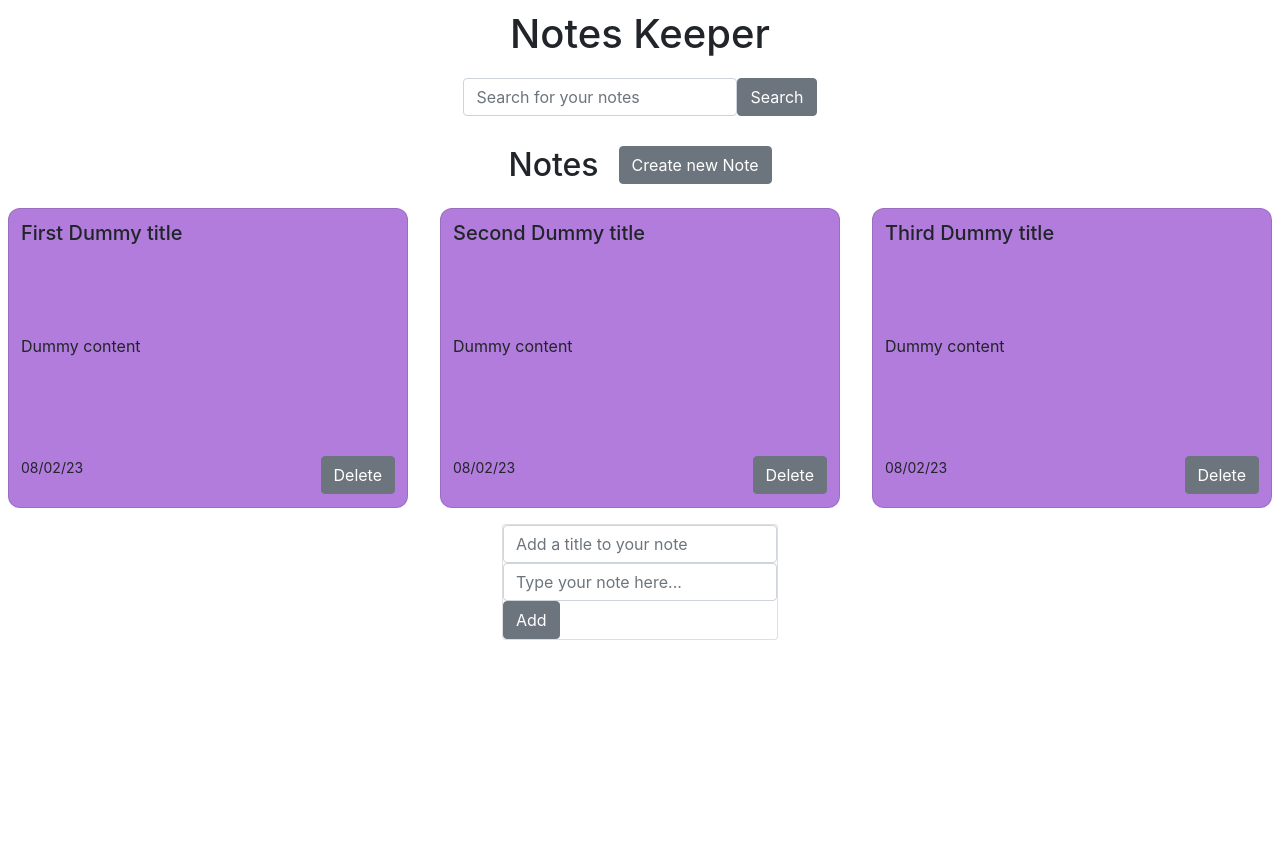
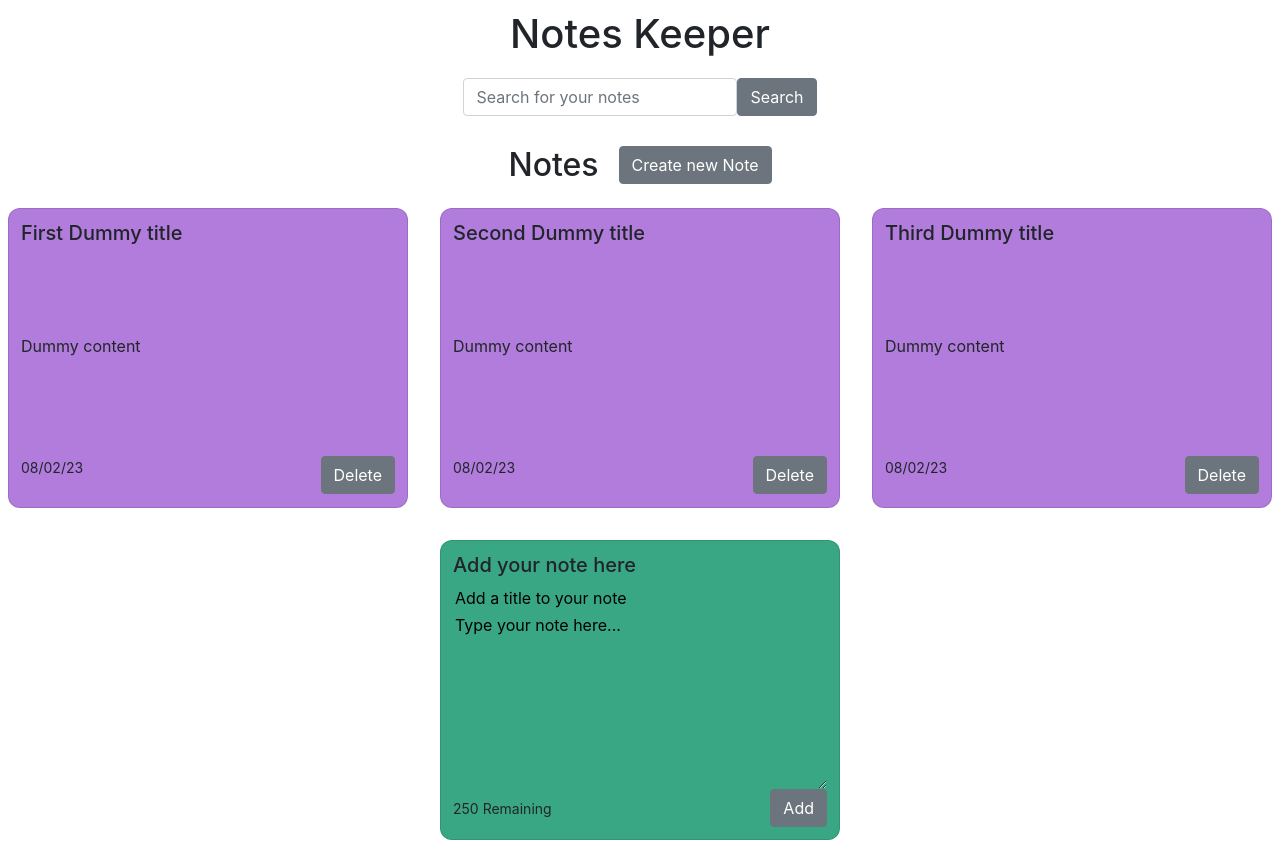
Before and after one commit to Jed-Al/NotesKeeper, a React (Create React App) app: page / in a window 1280 px wide. Before the commit the page ends 800 px from the top, so only its background shows below. Built offline with nearby package versions, Linux system fonts and the light colour scheme.

Commit message:
added character limit

```diff
--- a/src/screens/AddNote.css
+++ b/src/screens/AddNote.css
@@ -4,9 +4,30 @@
     width: 400px;
     height: 300px;
     border-radius: 12px;
-    background-color: aquamarine;
+    background-color: rgb(57, 167, 131);
 }
 
-/* .note-input{
+.note{
+    background-color: rgb(57, 167, 131);
+    color: black;
+    border : none;
+}
 
-} */
+.note:focus-visible{
+    outline : none;
+}
+.note-input{
+    /* width : 380px; */
+    height: 280px;
+}
+
+::placeholder{
+    color : black;
+}
+
+.note-footer{
+    display: flex;
+    flex-direction: row;
+    justify-content: space-between;
+    align-items: center;
+}
--- a/src/screens/AddNote.js
+++ b/src/screens/AddNote.js
@@ -1,28 +1,42 @@
-import { Button, Card, Input } from "reactstrap";
+import { Button, Card, CardTitle, input } from "reactstrap";
 import { useState } from 'react';
+import "./AddNote.css"
 
 export default function AddNote({ onSaveNote }) {
 
     const [noteTitle, setNoteTitle] = useState("");
     const [noteText, setNoteText] = useState("");
+    const characterLimit = 250;
+
+    const handleOnChange = (e) => {
+        if (characterLimit - e.target.value.length >= 0){
+           setNoteText(e.target.value);
+        }
+    }
 
 
     return (
         <Card className="add-note">
-            <Input
+            <CardTitle tag="h5">Add your note here</CardTitle>
+            <input
+            className="note"
                 placeholder="Add a title to your note"
                 onChange={e => setNoteTitle(e.target.value)}
                 value={noteTitle}>
-            </Input>
-            <Input
-                className="note-input"
+            </input>
+            <textarea
+                className="note note-input"
                 placeholder="Type your note here..."
-                onChange={e => setNoteText(e.target.value)}
+                onChange={handleOnChange}
                 value={noteText}>
-            </Input>
-            <div>
+            </textarea>
+            <div className="note-footer">
+                <small>{characterLimit - noteText.length} Remaining</small>
                 <Button onClick={() => {
-                    onSaveNote(noteTitle, noteText)
+                    {onSaveNote(noteTitle, noteText)}
+                    setNoteText("")
+                    setNoteTitle("")
+                    // handleBlankNotes()
                 }}>Add</Button>
             </div>
         </Card>
--- a/src/screens/HomePage.js
+++ b/src/screens/HomePage.js
@@ -36,6 +36,12 @@ export default function HomePage() {
         setNotes(newNotes);
     }
 
+    const deleteNote = (title) => {
+        const newNotes = notes.filter((note) => note.title !== title);
+        setNotes(newNotes);
+        console.log(notes);
+    }
+
     return (
         <div className="home-page">
             <h1 className="heading">Notes Keeper</h1>
@@ -53,11 +59,11 @@ export default function HomePage() {
             </div >
             <div className="notes-list">
                 {notes.map((note) => (
-                    <Table title={note.title} content={note.content} date={note.date}></Table>
+                    <Table title={note.title} content={note.content} date={note.date} onDelete = {deleteNote}></Table>
                 ))
                 }
             </div>
-            <AddNote onSaveNote={(t, txt) => {saveNote(t, txt)}}></AddNote>
+            <AddNote onSaveNote={(t, txt) => { saveNote(t, txt) }}></AddNote>
         </div>
     );
 }
--- a/src/screens/Table.css
+++ b/src/screens/Table.css
@@ -10,6 +10,7 @@
     width: 400px;
     height: 300px;
     border-radius: 12px;
+    white-space: pre-wrap;
 }
 
 .footer{
--- a/src/screens/Table.js
+++ b/src/screens/Table.js
@@ -1,9 +1,9 @@
-import { Card , CardBody, CardText, CardTitle, Button } from 'reactstrap';
+import { Card, CardText, CardTitle, Button } from 'reactstrap';
 import './Table.css';
 
 export default function Table({ title, content, date, onDelete }) {
   return (
-    <Card className = "notes-card">
+    <Card className="notes-card">
       <CardTitle tag="h5">
         {title}
       </CardTitle>
@@ -11,13 +11,12 @@ export default function Table({ title, content, date, onDelete }) {
         {content}
       </CardText>
       <div className="footer">
-      <CardText>
-        <small>
-          {date}
-        </small>
-      </CardText>
-
-      <Button>Delete</Button>
+        <CardText>
+          <small>
+            {date}
+          </small>
+        </CardText>
+        <Button onClick={ () => onDelete(title)}>Delete</Button>
       </div>
     </Card>
   );
```
